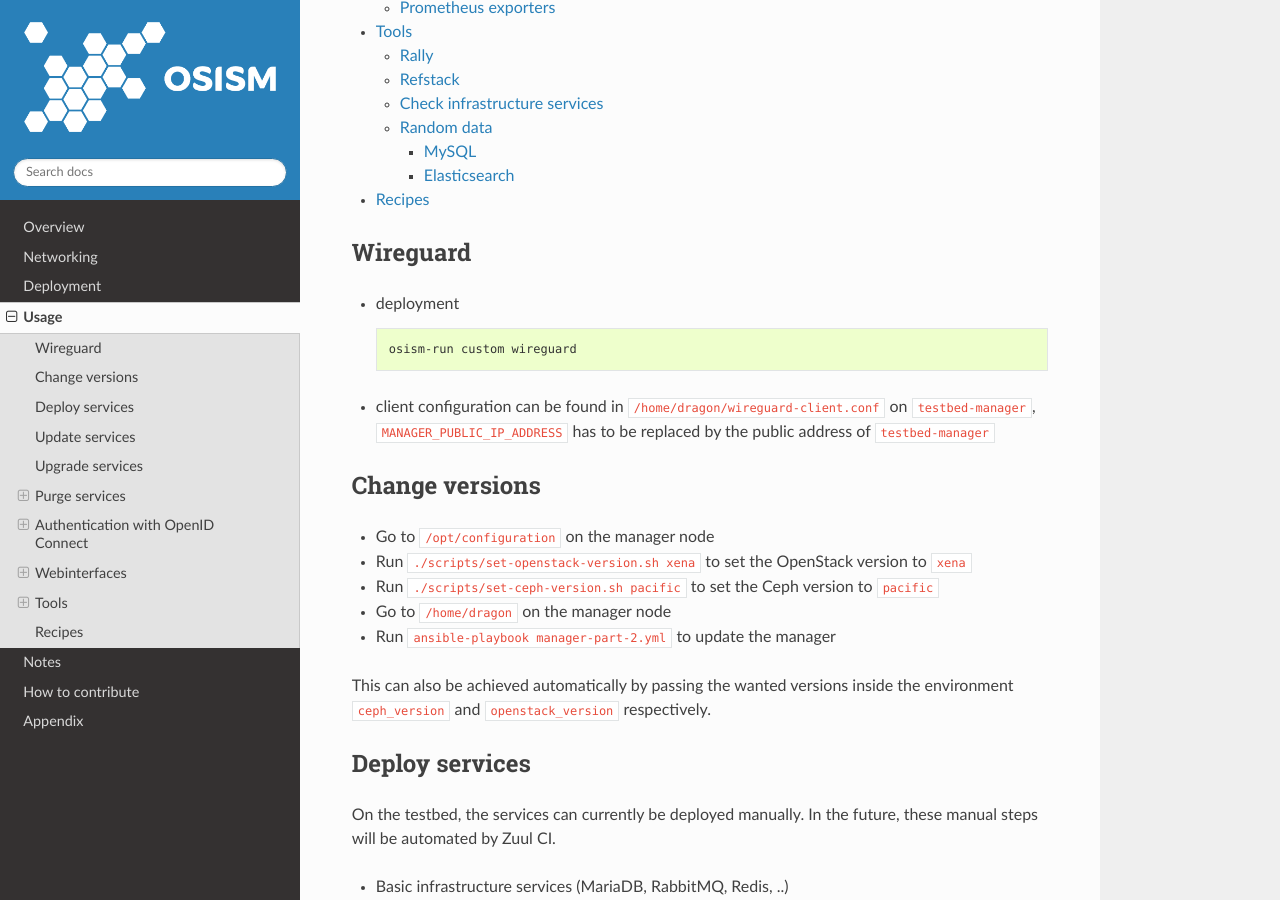
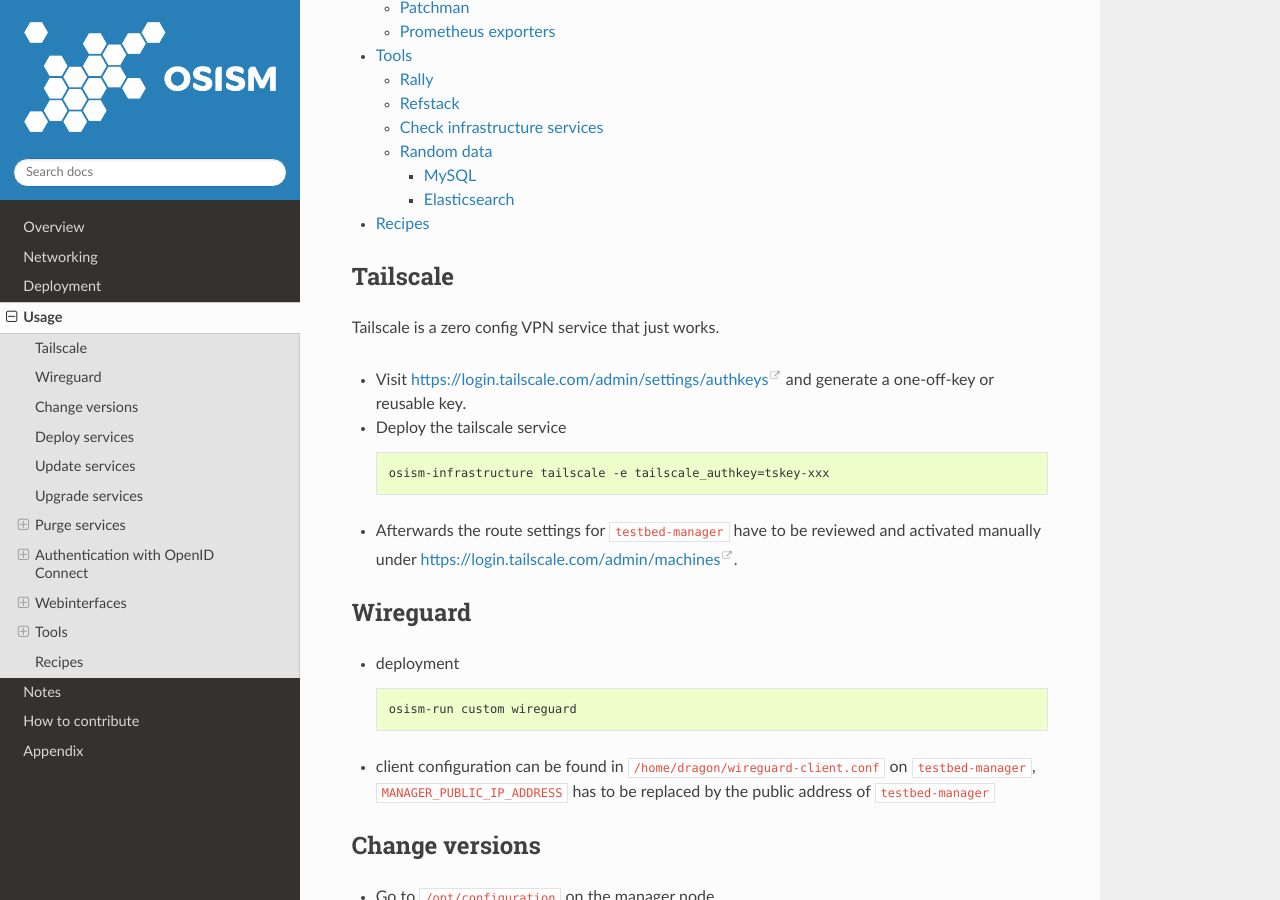
Before and after one commit to osism/testbed, a Sphinx documentation site: the page built from docs/source/usage.rst, in a window 1280 px wide and 900 px high, scrolled down 910 px. Built offline with Sphinx 7.4.7 and the Read the Docs theme 2.0.0, drawn with Linux system fonts in a browser that asks for light colours.

Commit message:
docs: add tailscale (#926)
Signed-off-by: Christian Berendt <berendt@osism.tech>

```diff
--- a/docs/source/usage.rst
+++ b/docs/source/usage.rst
@@ -4,6 +4,23 @@
 
 .. contents::
    :local:
+
+Tailscale
+=========
+
+Tailscale is a zero config VPN service that just works.
+
+* Visit https://login.tailscale.com/admin/settings/authkeys and generate
+  a one-off-key or reusable key.
+
+* Deploy the tailscale service
+
+  .. code-block:: console
+
+     osism-infrastructure tailscale -e tailscale_authkey=tskey-xxx
+
+* Afterwards the route settings for ``testbed-manager`` have to be reviewed
+  and activated manually under https://login.tailscale.com/admin/machines.
 
 Wireguard
 =========
```
